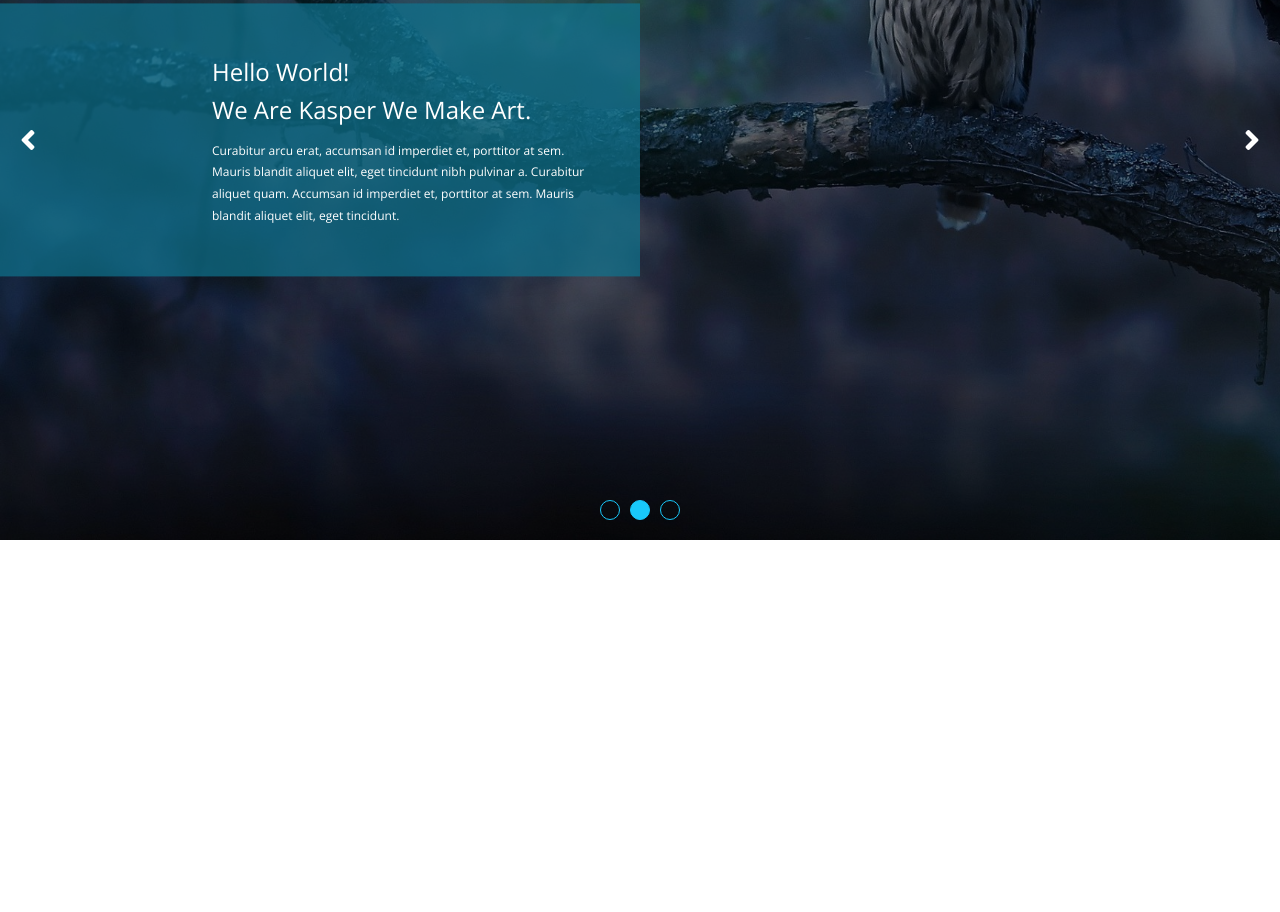
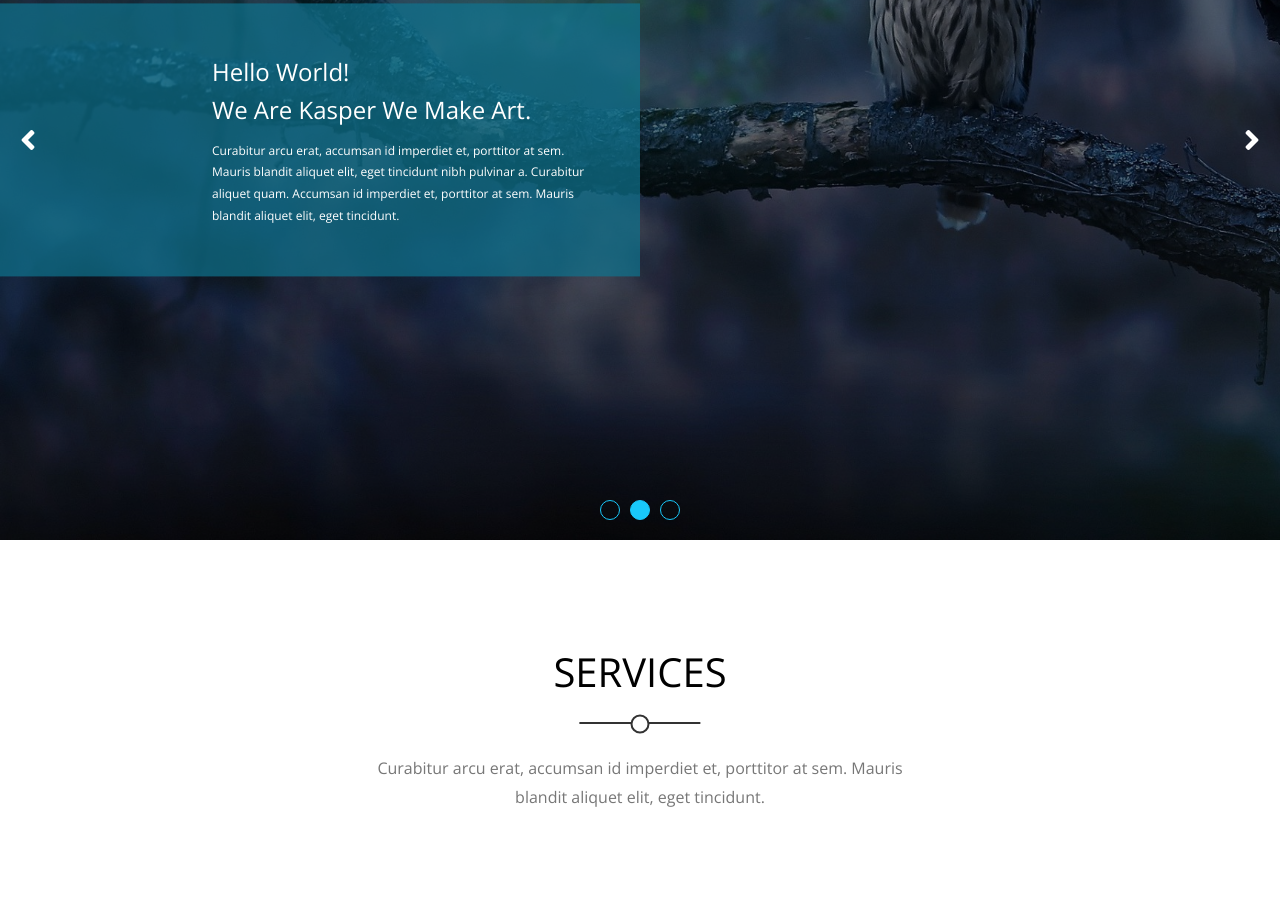
Before and after one commit to Obaadz/Kasper-Template, a plain HTML site: page index.html in a window 1280 px wide. Shown: the part 260-1172 px from the top of the page. Before the commit the page ends 800 px from the top, so only its background shows below. Drawn offline with nearby package versions, Linux system fonts and the light colour scheme.

Commit message:
section component finished

```diff
--- a/css/style.css
+++ b/css/style.css
@@ -32,10 +32,12 @@ h1,
 h2,
 p {
   margin: 0;
+  font-weight: normal;
 }
 
 p {
   line-height: 1.8;
+  color: #777;
 }
 
 .container {
@@ -74,6 +76,52 @@ p {
   top: 50%;
   transform: translateY(-50%);
 }
+
+.section {
+  padding: 100px 10px;
+  text-align: center;
+}
+.section h2,
+.section p {
+  margin: 0 auto
+}
+
+.section h2 {
+  position: relative;
+  width: max-content;
+  text-transform: uppercase;
+  font-size: 40px;
+  margin-bottom: 50px;
+}
+.section p {
+  max-width: 60ch;
+  margin: 0 auto
+}
+
+.section h2::before,
+.section h2::after {
+  content: "";
+  position: absolute;
+  bottom: -20px;
+  left: 50%;
+  transform: translateX(-50%);
+}
+.section h2::before {
+  width: 70%;
+  height: 2px;
+  background: #333;
+
+}
+
+.section h2::after {
+  border: 2px solid #333;
+  height: 15px;
+  width: 15px;
+  transform: translate(-50%,50%);
+  border-radius: 50%;
+  background: white;
+}
+
 /* End Components */
 
 /* Start Header */
--- a/index.html
+++ b/index.html
@@ -59,5 +59,21 @@
         </ul>
     </div>
     <!-- End Landing -->
+    <!-- Start Services -->
+    <section class="services">
+        <div class="section">
+            <h2>
+                services
+            </h2>
+            <p>
+                Curabitur arcu erat, accumsan id imperdiet et, porttitor at sem. Mauris blandit aliquet elit, eget tincidunt.
+            </p>
+        </div>
+
+
+
+
+    </section>
+    <!-- End Services -->
 </body>
 </html>
```
